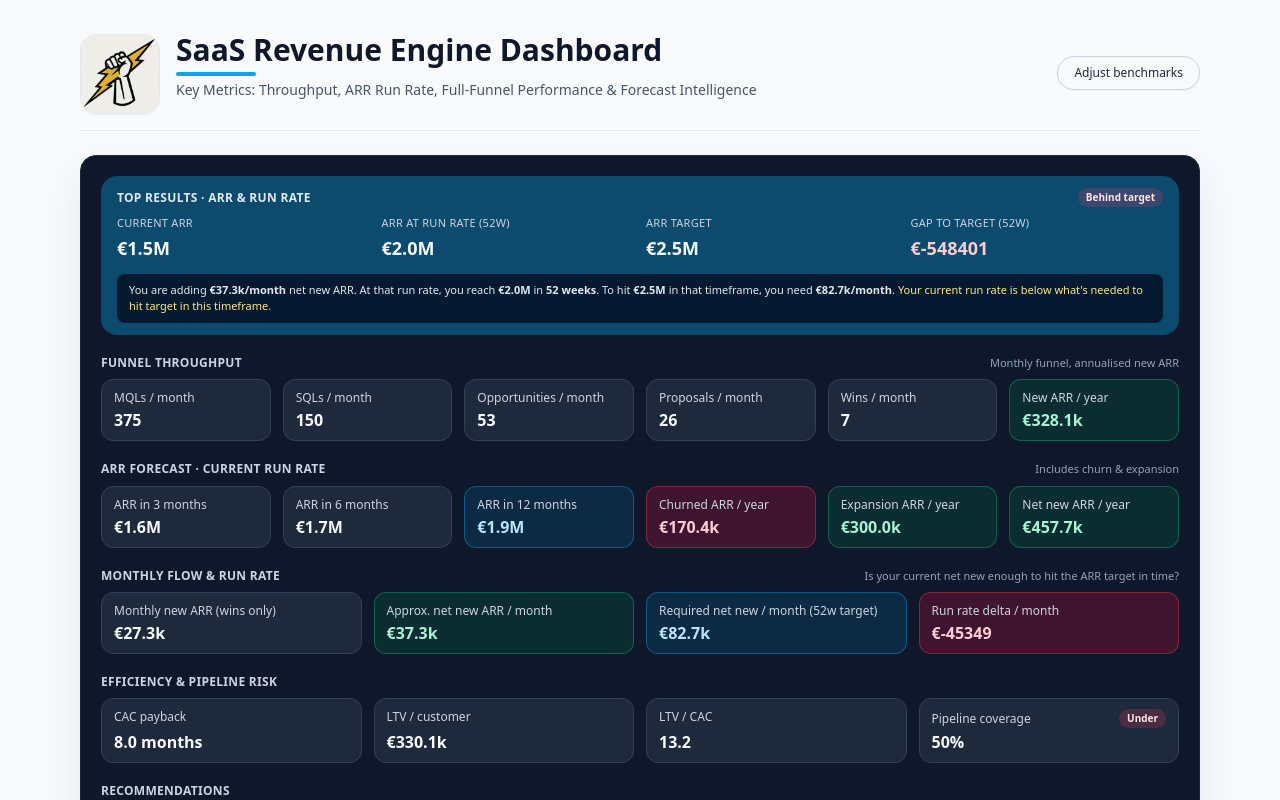
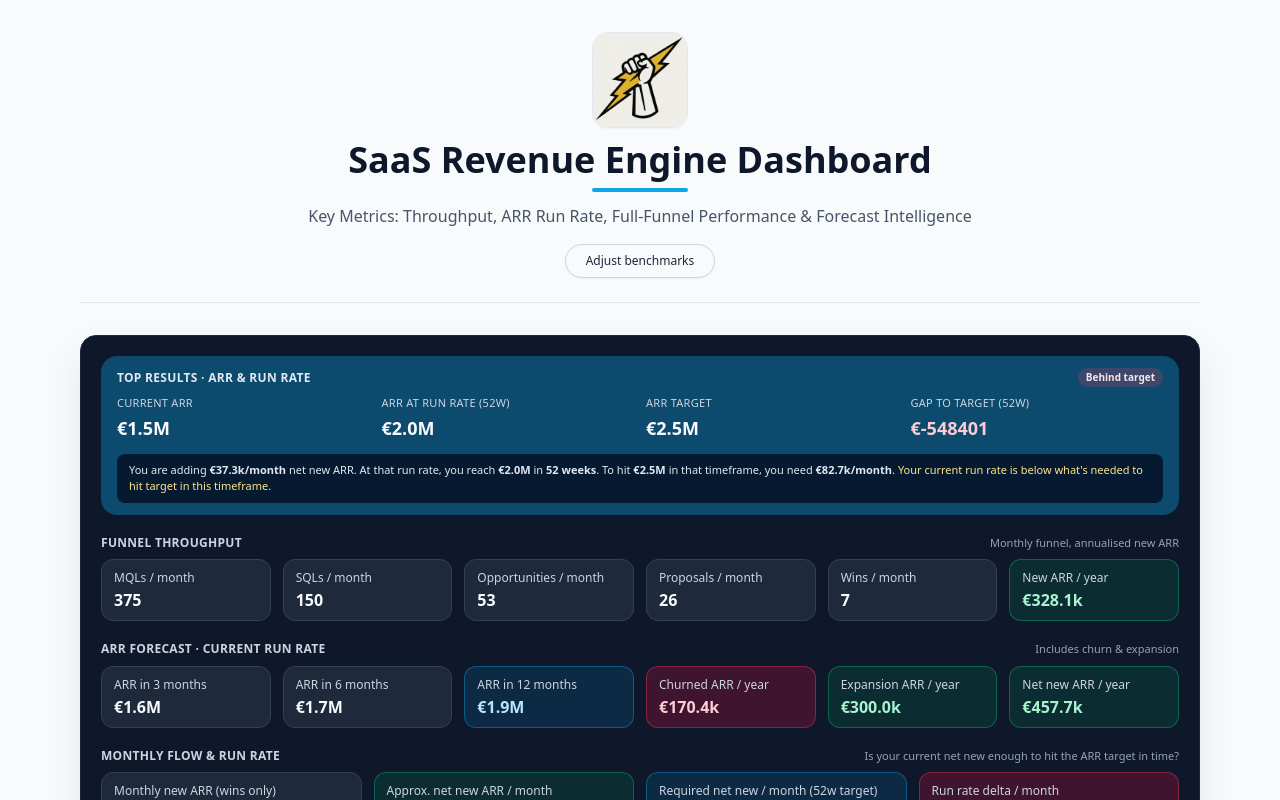
Before and after one commit to powerstephen/saas-throughput-calculator-, a Next.js app: page / in a window 1280 px wide. Shown: the top 800 px of the page. Built offline with nearby package versions, Linux system fonts and the light colour scheme.

Commit message:
Update page.tsx

```diff
--- a/app/page.tsx
+++ b/app/page.tsx
@@ -103,40 +103,29 @@ export default function Page() {
 
   return (
     <main className="mx-auto max-w-6xl px-4 py-8">
-      {/* HEADER */}
-      <header className="mb-6 flex flex-col gap-4 border-b border-slate-200 pb-4 sm:flex-row sm:items-center sm:justify-between">
-        {/* LEFT: Logo + Title */}
-        <div className="flex items-start gap-4">
-          {/* Logo */}
+      {/* HEADER (CENTERED) */}
+      <header className="mb-8 border-b border-slate-200 pb-6">
+        <div className="flex flex-col items-center text-center">
           <img
             src="/power-logo.png"
             alt="Dashboard logo"
-            className="mt-0.5 h-20 w-20 rounded-2xl border border-slate-200 bg-white object-contain shadow-sm"
+            className="mb-3 h-24 w-24 rounded-2xl border border-slate-200 bg-white object-contain shadow-sm"
           />
 
-          {/* Title + Subtitle */}
-          <div className="space-y-1">
-            <div>
-              <h1 className="text-3xl font-semibold text-slate-900">
-                SaaS Revenue Engine Dashboard
-              </h1>
+          <h1 className="text-4xl font-bold text-slate-900">
+            SaaS Revenue Engine Dashboard
+          </h1>
 
-              {/* Accent bar under title */}
-              <div className="mt-1 h-1 w-20 rounded-full bg-sky-500" />
-            </div>
+          <div className="mt-2 h-1 w-24 rounded-full bg-sky-500" />
 
-            <p className="max-w-3xl text-sm text-slate-600">
-              Key Metrics: Throughput, ARR Run Rate, Full-Funnel Performance & Forecast Intelligence
-            </p>
-          </div>
-        </div>
+          <p className="mt-3 max-w-2xl text-base font-medium text-slate-600">
+            Key Metrics: Throughput, ARR Run Rate, Full-Funnel Performance & Forecast Intelligence
+          </p>
 
-        {/* RIGHT: Benchmarks Button */}
-        <div className="flex items-center gap-2 self-start sm:self-auto">
           <button
             type="button"
             onClick={() => setShowBenchmarkSettings((prev) => !prev)}
-            className="rounded-full border border-slate-300 px-4 py-2 text-xs font-medium text-slate-800 shadow-sm hover:bg-slate-50"
+            className="mt-4 rounded-full border border-slate-300 px-5 py-2 text-xs font-medium text-slate-800 shadow-sm hover:bg-slate-50"
           >
             {showBenchmarkSettings ? "Hide benchmarks" : "Adjust benchmarks"}
           </button>
@@ -149,7 +138,7 @@ export default function Page() {
           <div className="mb-3">
             <h2 className="text-sm font-semibold text-slate-900">Benchmarks</h2>
             <p className="text-xs text-slate-600">
-              These benchmarks drive all diagnostic colour-coding and run-rate comparisons.
+              These benchmarks drive diagnostic colour-coding and run-rate comparisons.
             </p>
           </div>
 
```
